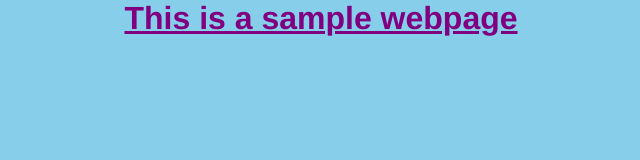
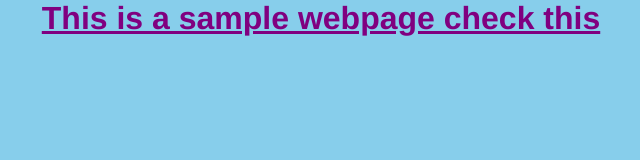
Before and after one commit to Bji221/samplewebapp, a website: page public/index.html in a window 1280 px wide. Shown: the whole page, without its empty margins (319-959 px from the left). Drawn offline with Linux system fonts and the light colour scheme.

Commit message:
check this message was added

```diff
--- a/public/index.html
+++ b/public/index.html
@@ -15,7 +15,7 @@
     </style>
     </head>
 <body>
-    <h1>This is a sample webpage</h1>
+    <h1>This is a sample webpage check  this</h1>
     <div id="mainContainer">
 
     </div>
```
